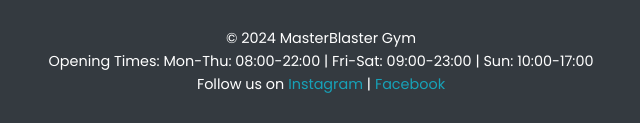
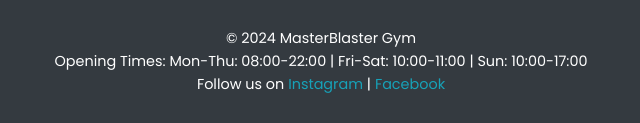
Before and after one commit to adityarv09/jenkins-docker-kubernetes-React-, a plain HTML site: page GYM/main.html in a window 1280 px wide. Shown: the part 1003-1126 px from the top of the page, 319-959 px from the left. Drawn offline with nearby package versions, Linux system fonts and the light colour scheme.

Commit message:
changes done in main

```diff
--- a/GYM/main.html
+++ b/GYM/main.html
@@ -210,7 +210,7 @@
   <footer>
     <div class="container">
       <p>&copy; 2024 MasterBlaster Gym</p>
-      <p>Opening Times: Mon-Thu: 08:00-22:00 | Fri-Sat: 09:00-23:00 | Sun: 10:00-17:00</p>
+      <p>Opening Times: Mon-Thu: 08:00-22:00 | Fri-Sat: 10:00-11:00 | Sun: 10:00-17:00</p>
       <p>Follow us on <a href="#">Instagram</a> | <a href="#">Facebook</a></p>
     </div>
   </footer>
```
